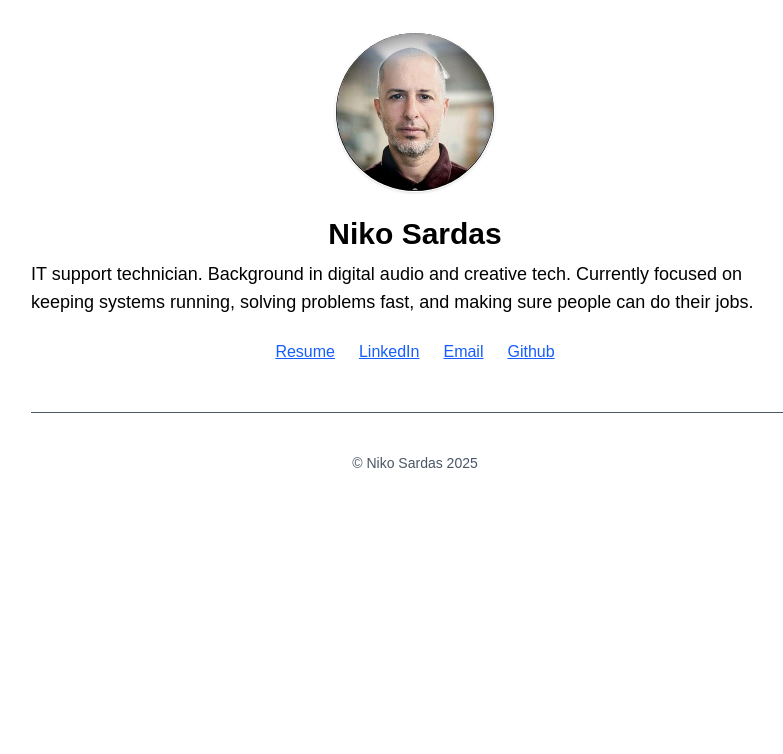
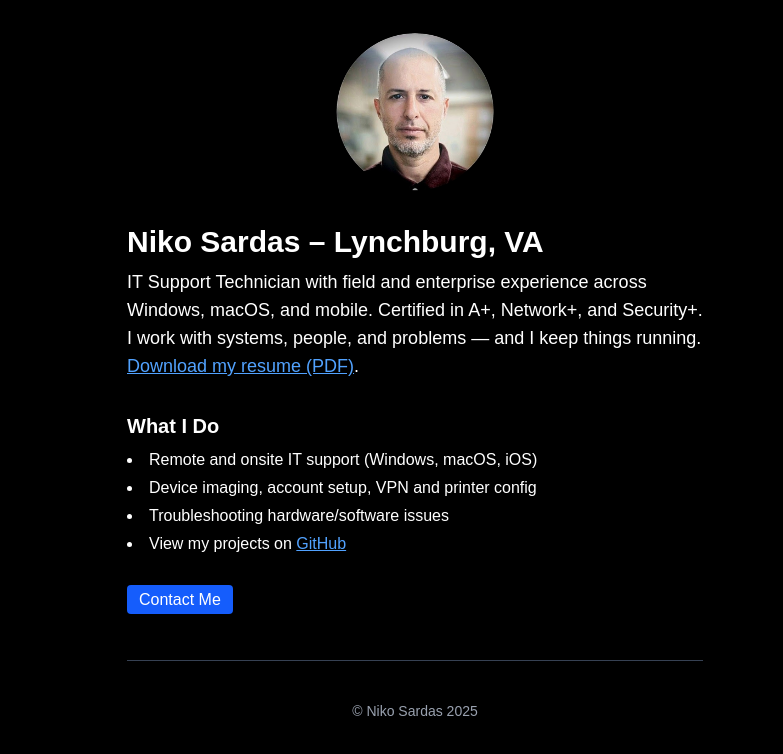
Before and after one commit to NikoSardas/niko-portfolio, a Next.js app: page / in a window 1280 px wide. Shown: the top 754 px of the page, without its empty margins (225-1008 px from the left). Built offline with nearby package versions, Linux system fonts and the light colour scheme.

Commit message:
added what I do section and style overhaul

```diff
--- a/app/page.tsx
+++ b/app/page.tsx
@@ -6,8 +6,8 @@ const imageSrc = isProd ? "/niko-portfolio/niko.jpg" : "/niko.jpg";
 
 export default function Home() {
   return (
-    <main className="min-h-screen bg-white text-black p-8">
-      <div className="max-w-3xl mx-auto space-y-6">
+    <main className="min-h-screen bg-black text-white p-8">
+      <div className="max-w-xl mx-auto space-y-8">
         <div className="flex justify-center">
           <Image
             src={imageSrc}
@@ -19,56 +19,38 @@ export default function Home() {
         </div>
 
         <section>
-          <h1 className="text-3xl font-bold text-center mt-4">Niko Sardas</h1>
-          <p className="text-lg mt-2">
-            IT support technician. Background in digital audio and creative
-            tech. Currently focused on keeping systems running, solving problems
-            fast, and making sure people can do their jobs.
+          <h1 className="text-3xl font-bold mt-4">Niko Sardas – Lynchburg, VA</h1>
+          <p className="text-lg mt-2 max-w-prose">
+            IT Support Technician with field and enterprise experience across Windows, macOS, and mobile. Certified in A+, Network+, and Security+. I work with systems, people, and problems — and I keep things running.{" "} <a href="/niko-portfolio/Niko_Sardas_IT_Resume.pdf" target="_blank" rel="noopener noreferrer" className="underline text-blue-400 hover:text-blue-300">Download my resume (PDF)</a>.
           </p>
         </section>
 
         <section>
-          <ul className="flex space-x-6 justify-center">
+          <h2 className="text-xl font-semibold mt-8">What I Do</h2>
+          <ul className="list-disc list-inside mt-2 space-y-1">
+            <li>Remote and onsite IT support (Windows, macOS, iOS)</li>
+            <li>Device imaging, account setup, VPN and printer config</li>
+            <li>Troubleshooting hardware/software issues</li>
             <li>
-              <a
-                href="/niko-portfolio/Niko_Sardas_IT_Resume.pdf"
-                target="_blank"
-                rel="noopener noreferrer"
-                className="text-blue-600 underline"
-              >Resume</a>
+              View my projects on <a href="https://github.com/nikosardas/" target="_blank" rel="noopener noreferrer" className="underline text-blue-400 hover:text-blue-300">GitHub</a>
             </li>
-            <li>
-              <a
-                href="https://www.linkedin.com/in/niko-sardas/"
-                target="_blank"
-                rel="noopener noreferrer"
-                className="text-blue-600 underline"
-              >
-                LinkedIn
-              </a>
-            </li>
+          </ul>
+        </section>
+
+        <section>
+          <ul className="flex flex-col items-start space-y-2 text-base">
             <li>
               <a
                 href="mailto:niko.sardas@icloud.com"
-                className="text-blue-600 underline"
+                className="bg-blue-600 text-white px-3 py-1.5 rounded hover:bg-blue-500 transition"
               >
-                Email
-              </a>
-            </li>
-            <li>
-              <a
-                href="https://github.com/nikosardas/"
-                target="_blank"
-                rel="noopener noreferrer"
-                className="text-blue-600 underline"
-              >
-                Github
+                Contact Me
               </a>
             </li>
           </ul>
         </section>
 
-        <footer className="text-sm text-gray-600 text-center pt-10 border-t mt-12">
+        <footer className="text-sm text-gray-400 text-center pt-10 border-t border-gray-700 mt-12">
           <p>© Niko Sardas 2025</p>
         </footer>
       </div>
--- a/next.config.ts
+++ b/next.config.ts
@@ -1,8 +1,9 @@
 import type { NextConfig } from "next";
+const isProd = process.env.NODE_ENV === 'production';
 
 const nextConfig: NextConfig = {
-  assetPrefix: "/niko-portfolio/",
-  basePath: "/niko-portfolio",
+  assetPrefix: isProd ? "/niko-portfolio/" : "",
+  basePath: isProd ? '/niko-portfolio' : '',
   output: "export",
   images: { unoptimized: true },
 };
```
